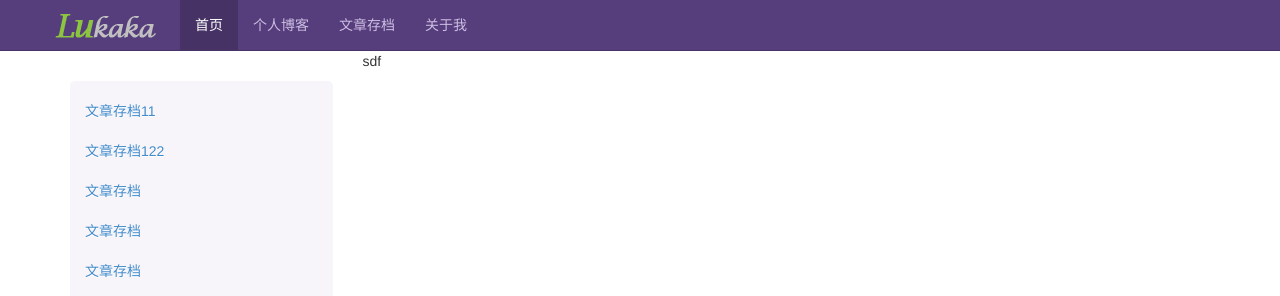
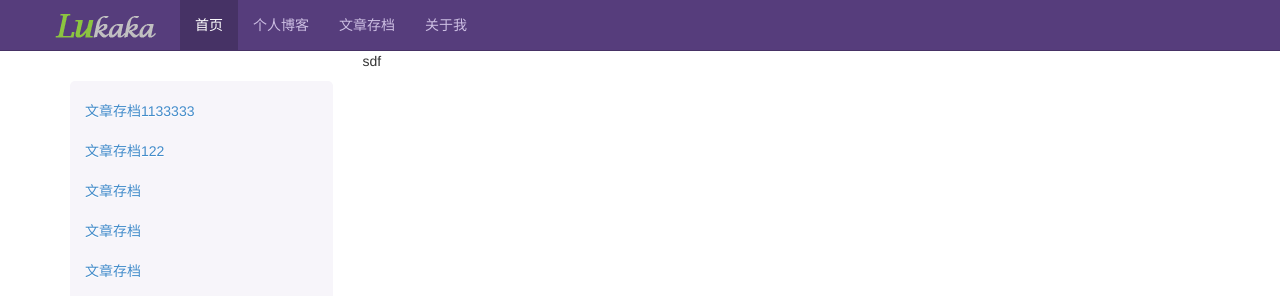
Before and after one commit to luxiaofei777/jekyll_demo, a Jekyll site: the page index.html, which Jekyll copies as it is, in a window 1280 px wide. Shown: the top 296 px of the page. Built offline with Jekyll 4.4.1, drawn with Linux system fonts in a browser that asks for light colours; Markdown is read by kramdown in place of the engine named in the settings.

Commit message:
first post

```diff
--- a/index.html
+++ b/index.html
@@ -42,7 +42,7 @@
 		<div class="row">
 			<div class="col-md-3">
 				<ul class="nav j-sidenav">
-					<li><a href="javascript:;">文章存档11</a></li>
+					<li><a href="javascript:;">文章存档1133333</a></li>
 					<li><a href="javascript:;">文章存档122</a></li>
 					<li><a href="javascript:;">文章存档</a></li>
 					<li><a href="javascript:;">文章存档</a></li>
```
Also changed, not shown: 1 other file.
